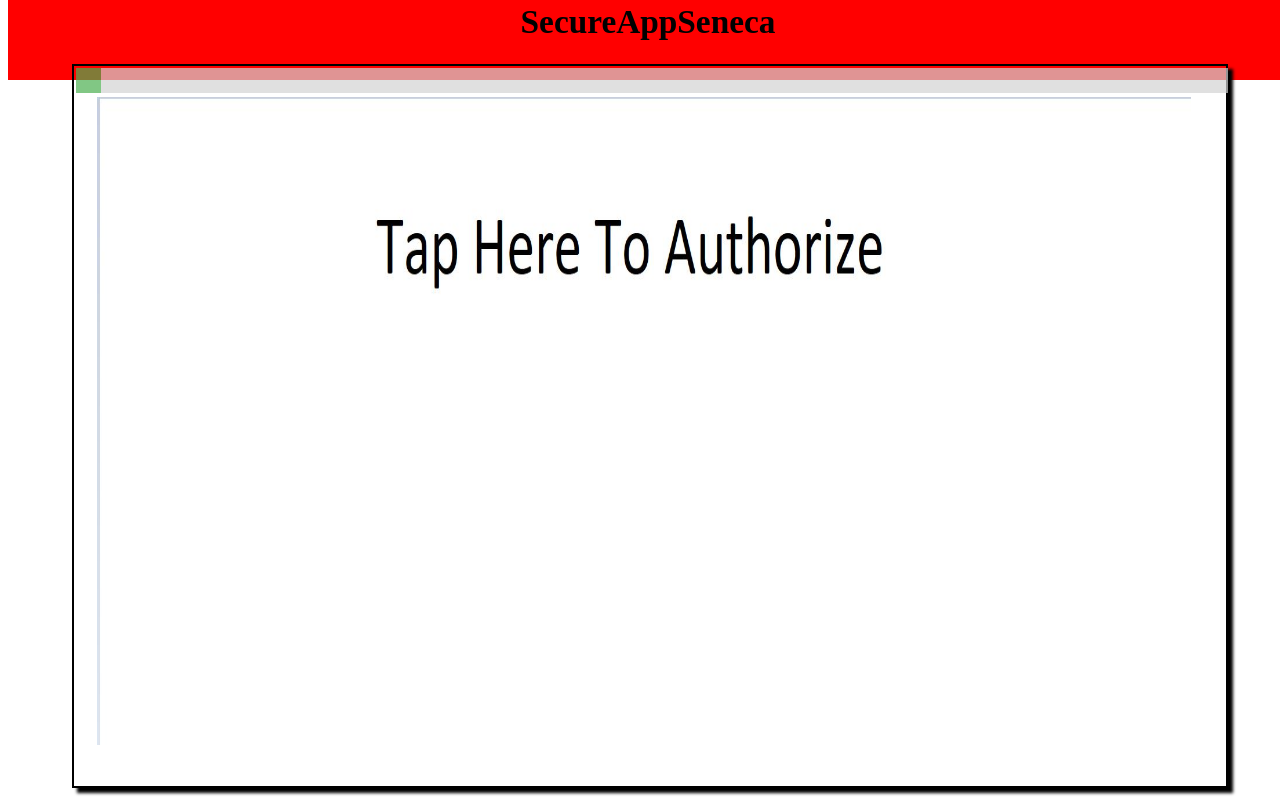
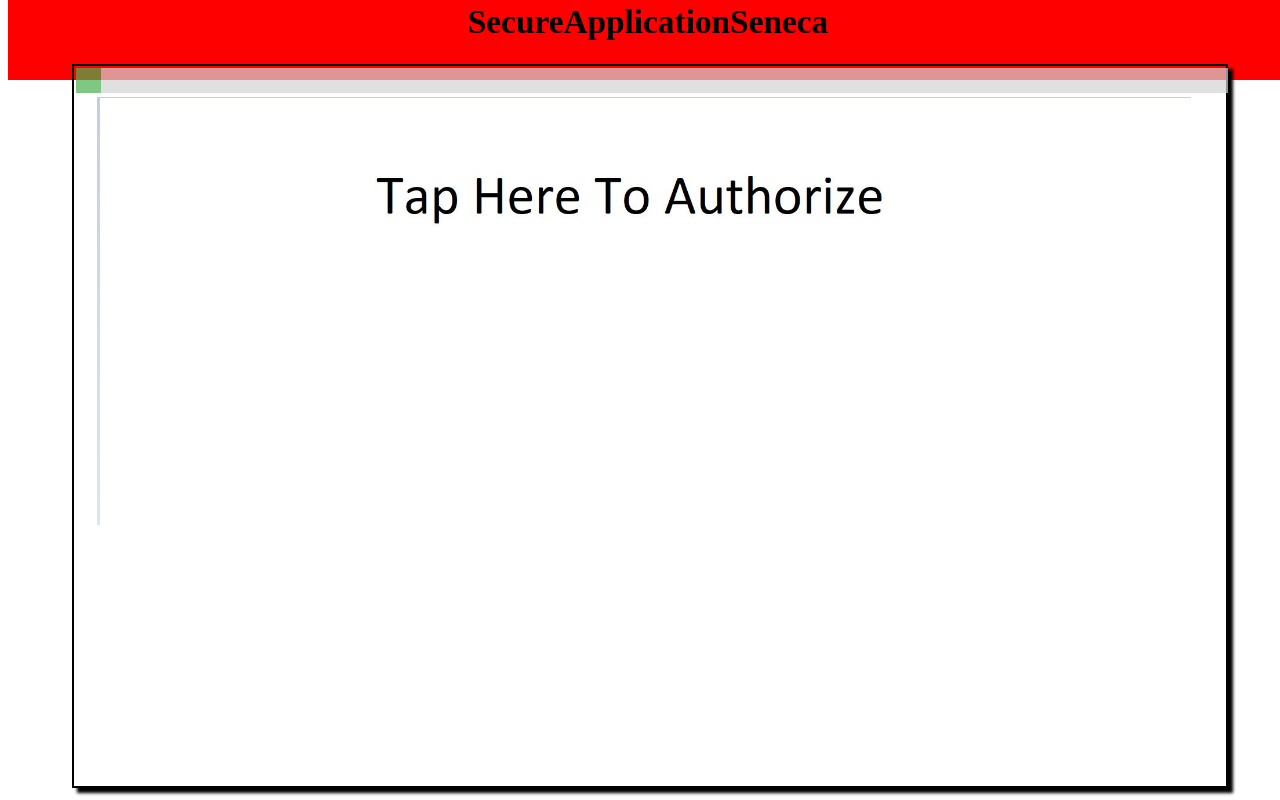
Before and after one commit to KristopherVala/WebsiteWalkthroughRough, a plain HTML site: page index.html in a window 1280 px wide. Drawn offline with Linux system fonts and the light colour scheme.

Commit message:
Update index.html

```diff
--- a/index.html
+++ b/index.html
@@ -39,7 +39,7 @@
 </style>
 <body>
     <div style="position:fixed;background-color:red;height:10%;top:0;width:100%;margin-bottom:7%;padding-left:0px;margin-left:0px;display:block;">
-        <h1 style="text-align:center;font-size:25pt;margin-top:3px;" >SecureAppSeneca</h1>
+        <h1 style="text-align:center;font-size:25pt;margin-top:3px;" >SecureApplicationSeneca</h1>
 
     </div>
     <br />
@@ -49,7 +49,7 @@
  <div class="slidecontainer">
   <input type="range" min="1" max="100" value="0" class="slider" id="myRange" style="z-index:1;">
 </div>
-            <div style="height:100%;width:100%;float:left;padding-left:2%;text-align:center;">
+            <div style="height:auto;width:100%;float:left;padding-left:2%;text-align:center;">
                 <a href="Login.html">
                     <img src="assets/authorize.JPG" alt="Login" style="height:90%; width:95%;float:left;margin-left:0%;margin-right:0%;z-index:-1;">
                 </a>            </div>
```
